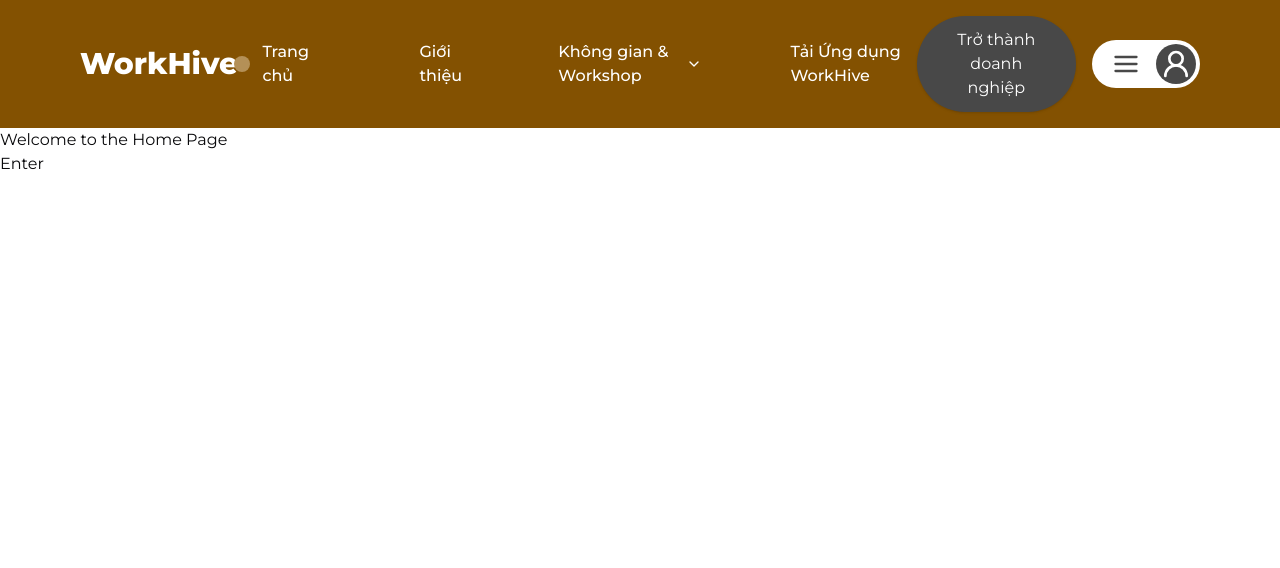
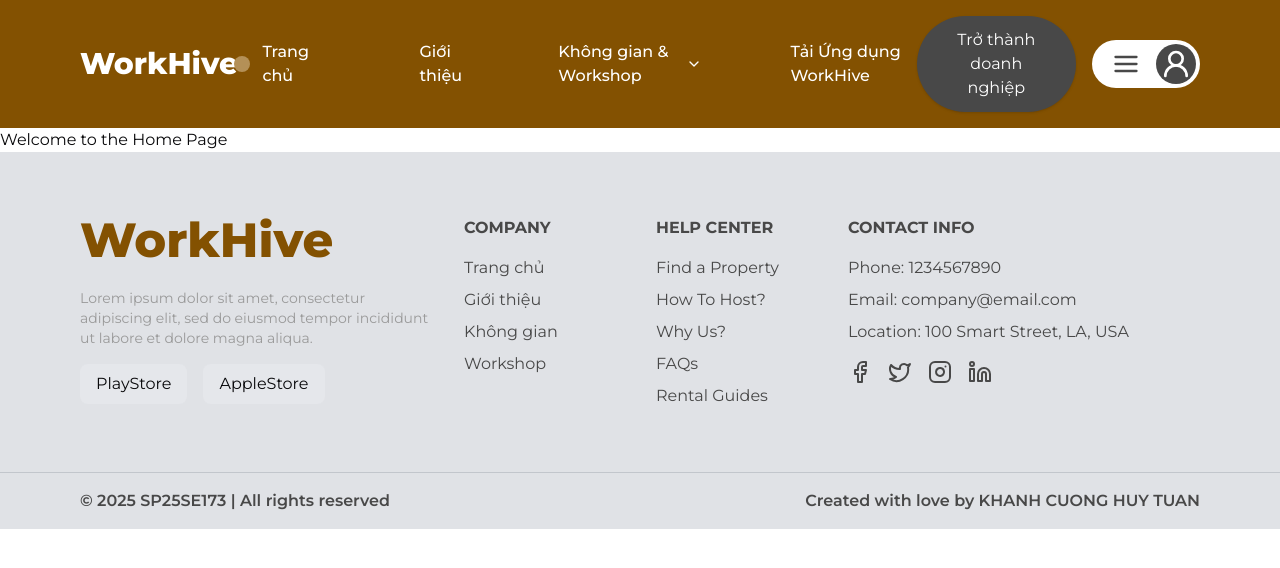
Before and after one commit to PMCdaniel123/SEP490_FE_Clients, a Next.js app: page / in a window 1280 px wide. Shown: the top 568 px of the page. Built offline with nearby package versions, Linux system fonts and the light colour scheme.

Commit message:
feat: :art: build footer

```diff
--- a/components/layout/footer.tsx
+++ b/components/layout/footer.tsx
@@ -1,9 +1,77 @@
+import { Facebook, Twitter, Instagram, Linkedin } from "lucide-react";
+import { Separator } from "../ui/separator";
+
 function Footer() {
-    return (
-        <div>
-            Enter
+  return (
+    <footer className="bg-seventh">
+      <div className="mx-auto px-4 py-16 sm:px-20">
+        <div className="grid grid-cols-1 sm:grid-cols-6 gap-8">
+          <div className="col-span-1 sm:col-span-2">
+            <h2 className="text-5xl font-extrabold text-primary">WorkHive</h2>
+            <p className="text-fifth text-sm mt-6">
+              Lorem ipsum dolor sit amet, consectetur adipiscing elit, sed do
+              eiusmod tempor incididunt ut labore et dolore magna aliqua.
+            </p>
+            <div className="flex gap-4 mt-4">
+              <button className="bg-gray-200 hover:bg-gray-300 px-4 py-2 rounded-lg">
+                PlayStore
+              </button>
+              <button className="bg-gray-200 hover:bg-gray-300 px-4 py-2 rounded-lg">
+                AppleStore
+              </button>
+            </div>
+          </div>
+
+          <div>
+            <h3 className="font-bold text-fourth">COMPANY</h3>
+            <ul className="mt-4 font-base space-y-2 text-fourth">
+              <li>Trang chủ</li>
+              <li>Giới thiệu</li>
+              <li>Không gian</li>
+              <li>Workshop</li>
+            </ul>
+          </div>
+
+          <div>
+            <h3 className="font-bold text-fourth">HELP CENTER</h3>
+            <ul className="mt-4 font-base space-y-2 text-fourth">
+              <li>Find a Property</li>
+              <li>How To Host?</li>
+              <li>Why Us?</li>
+              <li>FAQs</li>
+              <li>Rental Guides</li>
+            </ul>
+          </div>
+
+          <div className="col-span-1 sm:col-span-2">
+            <h3 className="font-bold text-fourth">CONTACT INFO</h3>
+            <ul className="mt-4 font-base space-y-2 text-fourth">
+              <li>Phone: 1234567890</li>
+              <li>Email: company@email.com</li>
+              <li>Location: 100 Smart Street, LA, USA</li>
+            </ul>
+            <div className="flex gap-4 mt-4">
+              <Facebook className="text-fourth hover:text-gray-800" />
+              <Twitter className="text-fourth hover:text-gray-800" />
+              <Instagram className="text-fourth hover:text-gray-800" />
+              <Linkedin className="text-fourth hover:text-gray-800" />
+            </div>
+          </div>
         </div>
-    );
+      </div>
+
+      <Separator className="bg-sixth" />
+
+      <div className="bg-seventh text-center py-4 flex items-center justify-between px-20">
+        <p className="text-fourth font-semibold">
+          © 2025 SP25SE173 | All rights reserved
+        </p>
+        <p className="text-fourth font-semibold">
+          Created with love by KHANH CUONG HUY TUAN
+        </p>
+      </div>
+    </footer>
+  );
 }
 
 export default Footer;
```
